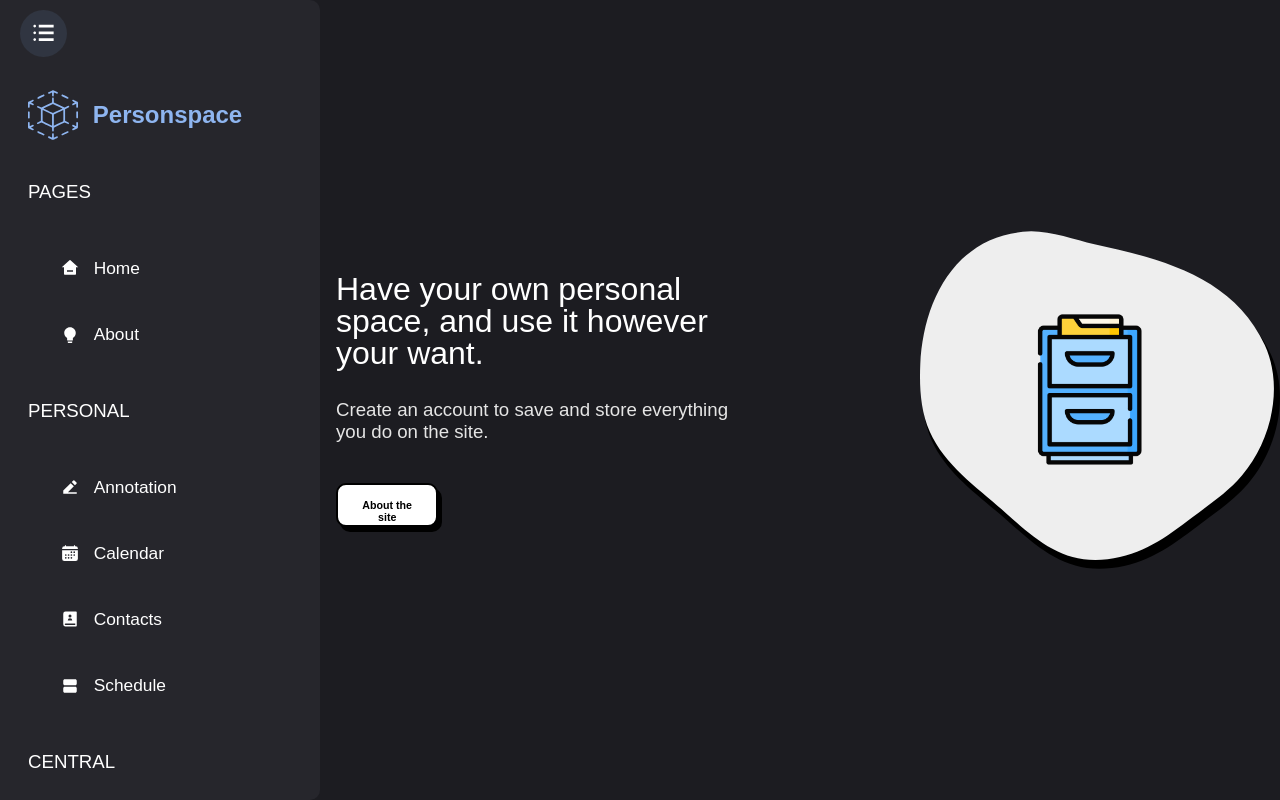
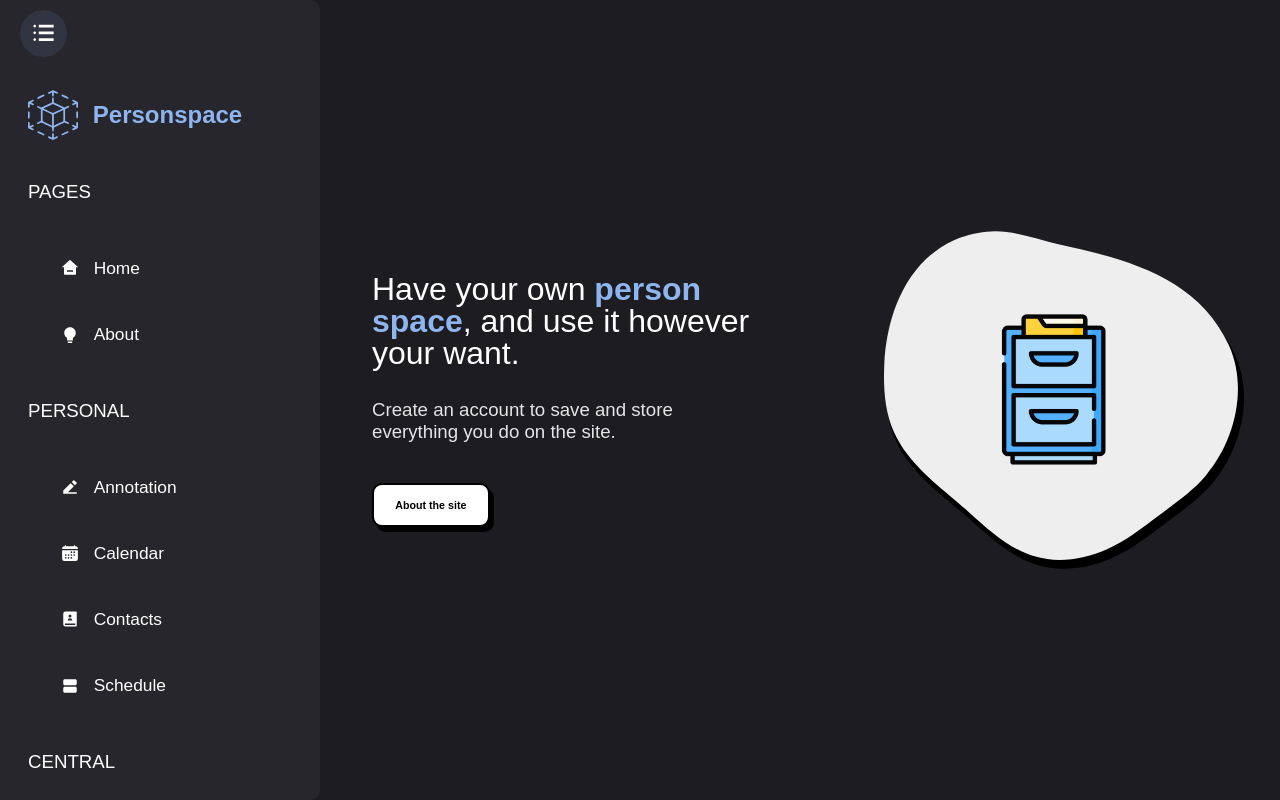
Before and after one commit to RichardPompeo/personspace, a Next.js app in the folder apps/web/: page / in a window 1280 px wide. Built offline with nearby package versions, Linux system fonts and the light colour scheme; a web font is replaced by a local one.

Commit message:
fix: sorted out  menu button expansion screen, languages, unstyled texts, low responsiveness home button

```diff
--- a/apps/web/app/page.tsx
+++ b/apps/web/app/page.tsx
@@ -18,7 +18,6 @@ i18n
   .use(LanguageDetector)
   .init({
     fallbackLng: "en",
-    lng: "en",
     resources: {
       ...en,
       ...pt,
--- a/apps/web/languages/en.json
+++ b/apps/web/languages/en.json
@@ -15,7 +15,7 @@
         "helpMe": "Help me"
       },
       "home": {
-        "title": "Have your own personal space, and use it however your want.",
+        "title": "Have your own <0>person space</0>, and use it however your want.",
         "subtitle": "Create an account to save and store everything you do on the site.",
         "aboutTheSiteButton": "About the site"
       }
--- a/apps/web/languages/pt.json
+++ b/apps/web/languages/pt.json
@@ -15,7 +15,7 @@
         "helpMe": "Ajuda"
       },
       "home": {
-        "title": "Tenha seu próprio espaço pessoal, e use para o que você quiser.",
+        "title": "Tenha seu próprio <0>espaço pessoal</0> e use-o como quiser.",
         "subtitle": "Crie sua conta para salvar e armazenar tudo que você fizer.",
         "aboutTheSiteButton": "Sobre esse site"
       }
--- a/apps/web/pages/home.tsx
+++ b/apps/web/pages/home.tsx
@@ -1,5 +1,5 @@
 import React from "react";
-import { useTranslation } from "react-i18next";
+import { Trans, useTranslation } from "react-i18next";
 
 import abstract from "../assets/abstract.svg";
 import {
@@ -19,7 +19,9 @@ export default function Home() {
     <Container>
       <HeaderContent>
         <Header>
-          <Title>{t("home.title")}</Title>
+          <Title>
+            <Trans i18nKey="home.title" components={[<strong key={0} />]}>{t("home.title")}</Trans>
+          </Title>
           <SubTitle>{t("home.subtitle")}</SubTitle>
           <Button>{t("home.aboutTheSiteButton")}</Button>
         </Header>
--- a/apps/web/styles/pages/HomeStyles.ts
+++ b/apps/web/styles/pages/HomeStyles.ts
@@ -5,19 +5,19 @@ export const Container = styled.main`
   width: 100vw;
   height: 100vh;
   align-items: center;
+  flex-direction: row;
   justify-content: center;
 `;
 
 export const HeaderContent = styled.div`
   display: flex;
+  gap: 10vw;
+  margin-left: 21em;
   align-items: center;
-  gap: 10em;
-  margin-left: 21em;
+  justify-content: center;
 
   @media (max-width: 900px) {
-    gap: 10vh;
     margin-left: 0;
-    flex-direction: column;
   }
 `;
 
@@ -37,6 +37,8 @@ export const Title = styled.h1`
 `;
 
 export const Header = styled.div`
+  width: 30vw;
+
   h1 + h2 {
     margin: 30px 0 60px 0;
   }
@@ -71,9 +73,12 @@ export const Button = styled.button`
   background-color: ${({ theme }) => theme.COLORS.DEFAULT};
 
   @media (max-width: 1600px) {
-    width: clamp(100px, 8vw, 170px);
-    height: clamp(30px, 5.5vh, 70px);
     font-size: clamp(8pt, 0.5vw, 10pt);
+  }
+
+  @media (max-width: 1200px) {
+    padding: 1em 1em;
+    box-shadow: 2px 3px;
   }
 `;
 
```
